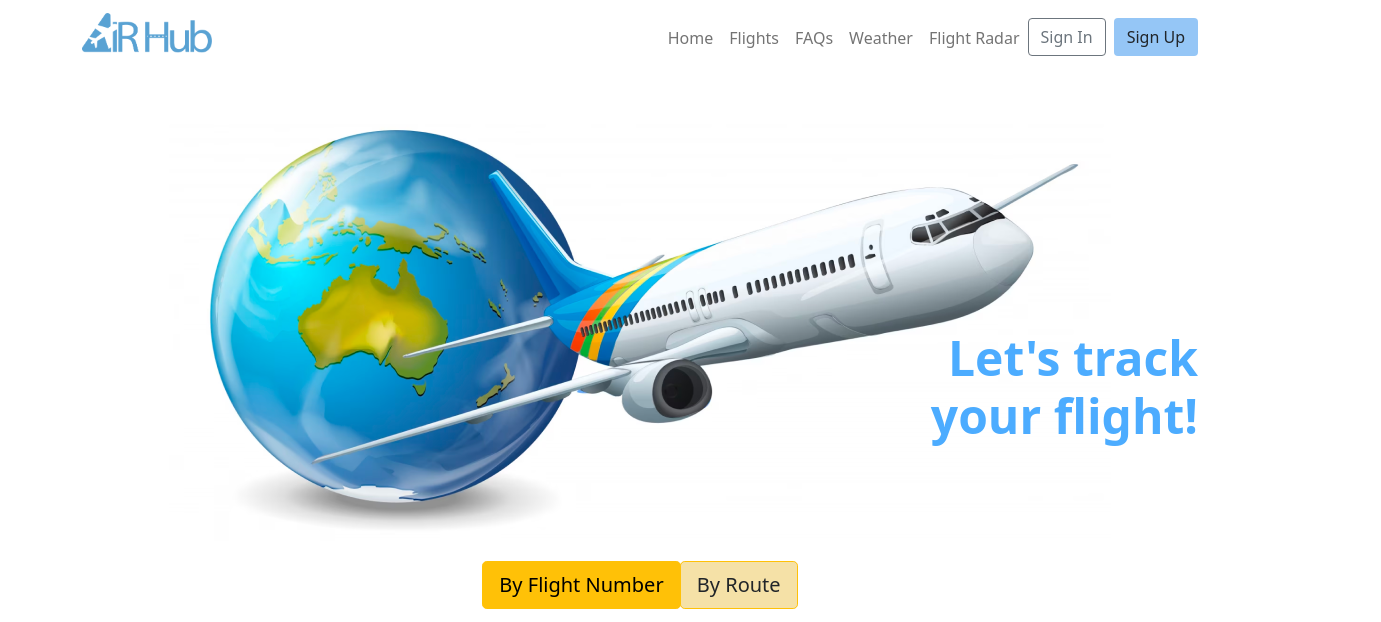
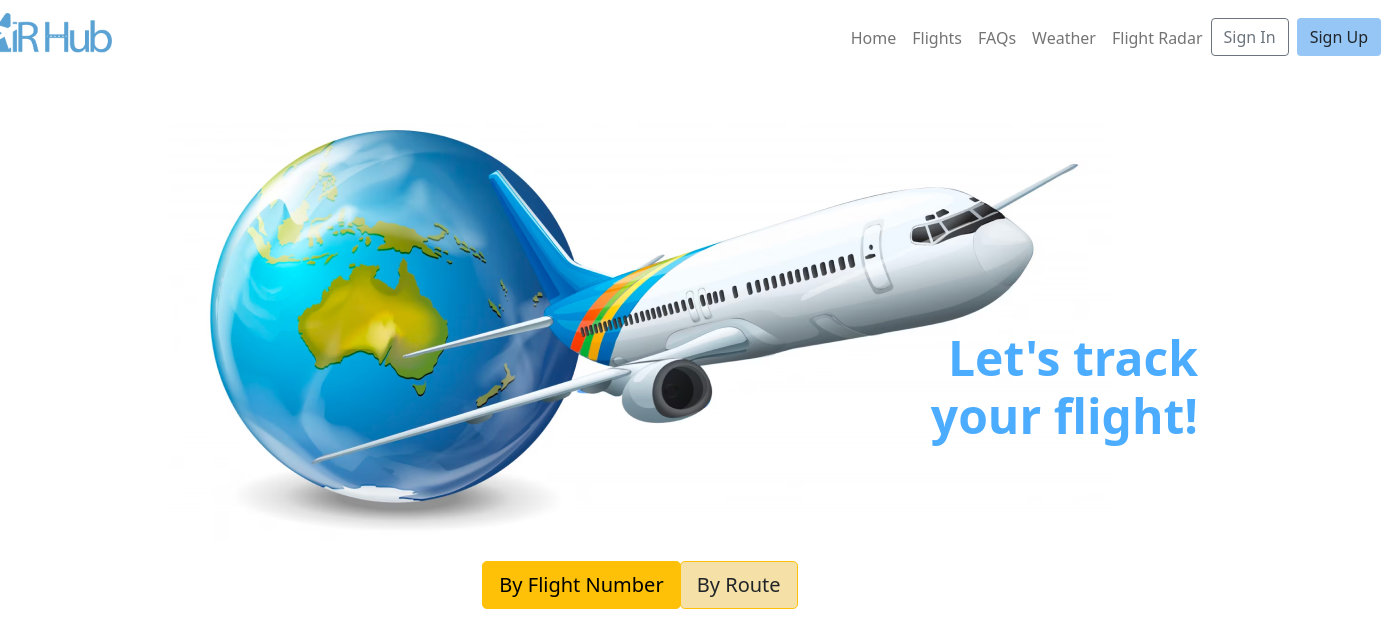
Before and after one commit to Carlos2902/web-api-app-travel-tracker, a website with bundled scripts: page views/home.html in a window 1280 px wide. Shown: the top 622 px of the page, 1381 px wide, since content can reach past the window. Built offline with nearby package versions, Linux system fonts and the light colour scheme; no server answers.

Commit message:
Update home.html

```diff
--- a/views/home.html
+++ b/views/home.html
@@ -43,6 +43,17 @@
       .animate-slideInDown {
         animation: slideInDown 0.5s ease-in-out;
       }
+
+
+      .logo{
+    width: 130px;
+     margin-left: -100px;
+      height: 50px;
+  }
+
+  #navbarNav{
+    margin-right: -183px;
+  }
     </style>
 
   </head>
@@ -57,7 +68,7 @@
             <a href="#"
             class="navbar-brand mb-0 h1">
             <img
-            class="d-inline-block align-top"
+            class="d-inline-block align-top logo"
             src="/assets/airhub-logo.png"
             alt="airhub-logo"
             width="130px"
```
